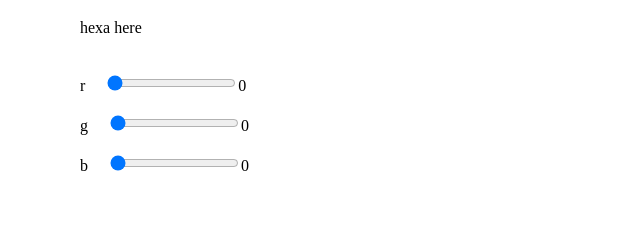
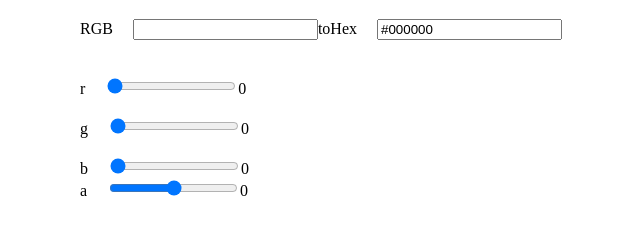
Before and after one commit to Bobylove/rgbcolor, a website: page index.html in a window 1280 px wide. Shown: the part 61-296 px from the top of the page, without its empty margins (328-968 px from the left). Drawn offline with nearby package versions, Linux system fonts and the light colour scheme.

Commit message:
end ( all step clear )

```diff
--- a/app.js
+++ b/app.js
@@ -1,16 +1,16 @@
 $(document).ready(function(){
 	"use strict";
 
-
 	var me = {
-		colorBody:null,
 		red:null,
 		green:null,
 		blue:null,
+		alpha:1,
 
 		init: function(){
 			me.range();
 			me.changeBodyColor();
+			me.showColorhexa();
 		},
 		range: function(){
 			$('.range').text('0');
@@ -23,21 +23,26 @@ $(document).ready(function(){
 			me.red = $('#red').val();
 			me.green = $('#green').val();
 			me.blue = $('#blue').val();
+			me.alpha = $('#alpha').val();
 			$('input').on('change', function(){
-				$('body').css('background-color',"rgb("+ me.red +","+me.green+","+me.blue+")");
-				// console.log(red,green,blue);
+				$('body').css('background-color',"rgba("+ me.red +","+me.green+","+me.blue+","+me.alpha+")");
+				me.changeBodyColor();
 				me.showColorNumber();
-				me.changeBodyColor();
+				me.showColorhexa();
 			});
 
 		},
 		showColorNumber: function(){
-			$('#colorValue').html(" rgb ,"+me.red+","+me.green+","+me.blue+", to ,");
+			$('#colorValue').val(""+me.red+","+me.green+","+me.blue+"");
+			$('#colorValue').text(""+me.red+","+me.green+","+me.blue+"");
 		},
-		// showColorhexa: function(){
-
-		// },
-
+		showColorhexa: function(){
+			var hex = me.rgb2hex( $('#colorValue').val());
+			$('#result').val( hex );
+		},
+		rgb2hex:function (){
+			return "#" + ((1 << 24) + (me.red << 16) + (me.green << 8) + (me.blue << 0)).toString(16).slice(1);
+		}
 	}
 	me.init();
 });
--- a/index.html
+++ b/index.html
@@ -10,7 +10,7 @@
 
 	<h1>Color swaper</h1>
 
-	<div id="value"><span id="colorValue"></span><span id="valueHexadecimal">hexa here</span></div>
+	<div id="value"><label for="colorValue">RGB</label><input type="text" id="colorValue" value=""></input><span>to</span><label for="result">Hex</label><input type="text" id="result"></input></div>
 	<br>
 	<br>
 	<div id="colorSwap">
@@ -19,6 +19,8 @@
 		<div><label for="green">g</label><input class="range" type="range" min="0" max="255" id="green" value="0"><output id="RangeGreen">0</output></div>
 		<br>
 		<div><label for="blue">b</label><input class="range" type="range" min="0" max="255" id="blue" value="0"><output id="RangeBlue">0</output></div>
+		<div><label for="alpha">a</label><input class="range" type="range" min="0.0" max="1.0" step="0.1" id="alpha" value="0.5"><output id="RangeAlpha">0</output></div>
+
 
 	</div>
 
```
